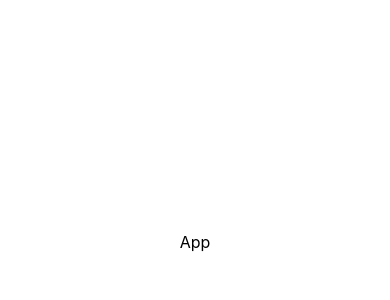
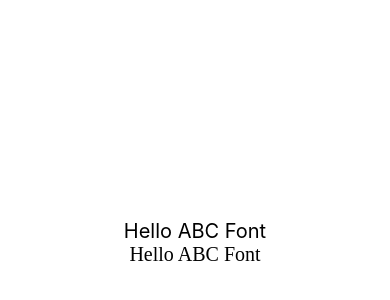
Before and after one commit to Santhosh-Umapathi/Weather-Today, a React Native app: screen / in a window 390 px wide. Shown: the part 180-480 px from the top of the page. Built offline with nearby package versions, Linux system fonts and the light colour scheme.

Commit message:
FEAT: update App component to display text with Inter-Regular font and adjust font sizes

```diff
--- a/package.json
+++ b/package.json
@@ -7,6 +7,7 @@
     "ios": "react-native run-ios",
     "lint": "eslint .",
     "start": "react-native start",
+    "reset": "react-native start --reset-cache",
     "pods": "npx pod-install",
     "test": "jest"
   },
--- a/react-native.config.js
+++ b/react-native.config.js
@@ -1,3 +1,7 @@
 module.exports = {
+  project: {
+    ios: {},
+    android: {},
+  },
   assets: ['./assets/fonts'],
 };
--- a/src/App.tsx
+++ b/src/App.tsx
@@ -15,7 +15,10 @@ const App = () => {
   }, []);
   return (
     <View style={styles.container}>
-      <Text style={styles.text}>App</Text>
+      <Text style={styles.text}>Hello ABC Font</Text>
+      <Text style={{fontFamily: 'Inter-Regular', fontSize: 20}}>
+        Hello ABC Font
+      </Text>
     </View>
   );
 };
@@ -28,7 +31,7 @@ const styles = StyleSheet.create({
     justifyContent: 'center',
   },
   text: {
-    fontSize: 16,
+    fontSize: 20,
   },
 });
 
```
